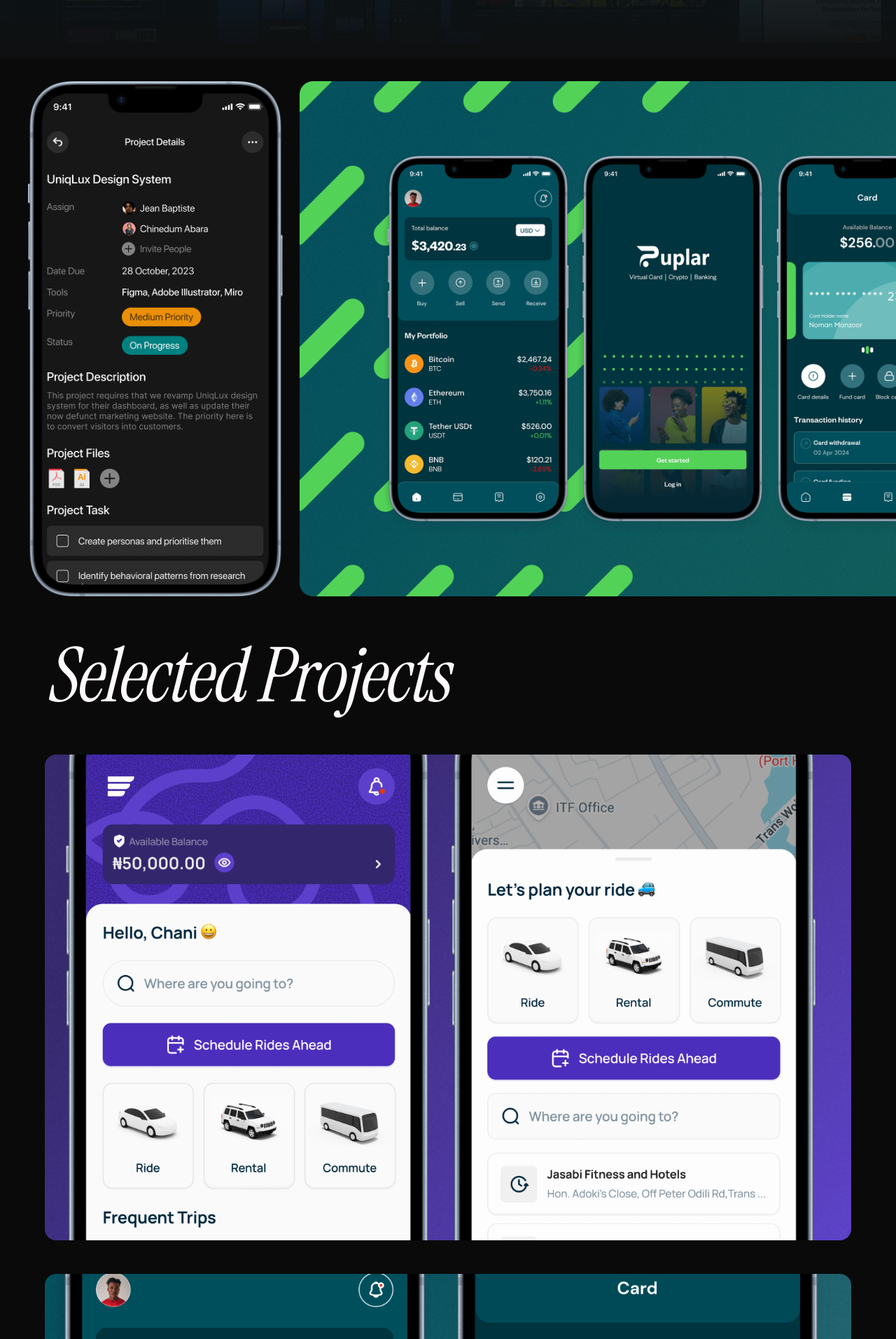
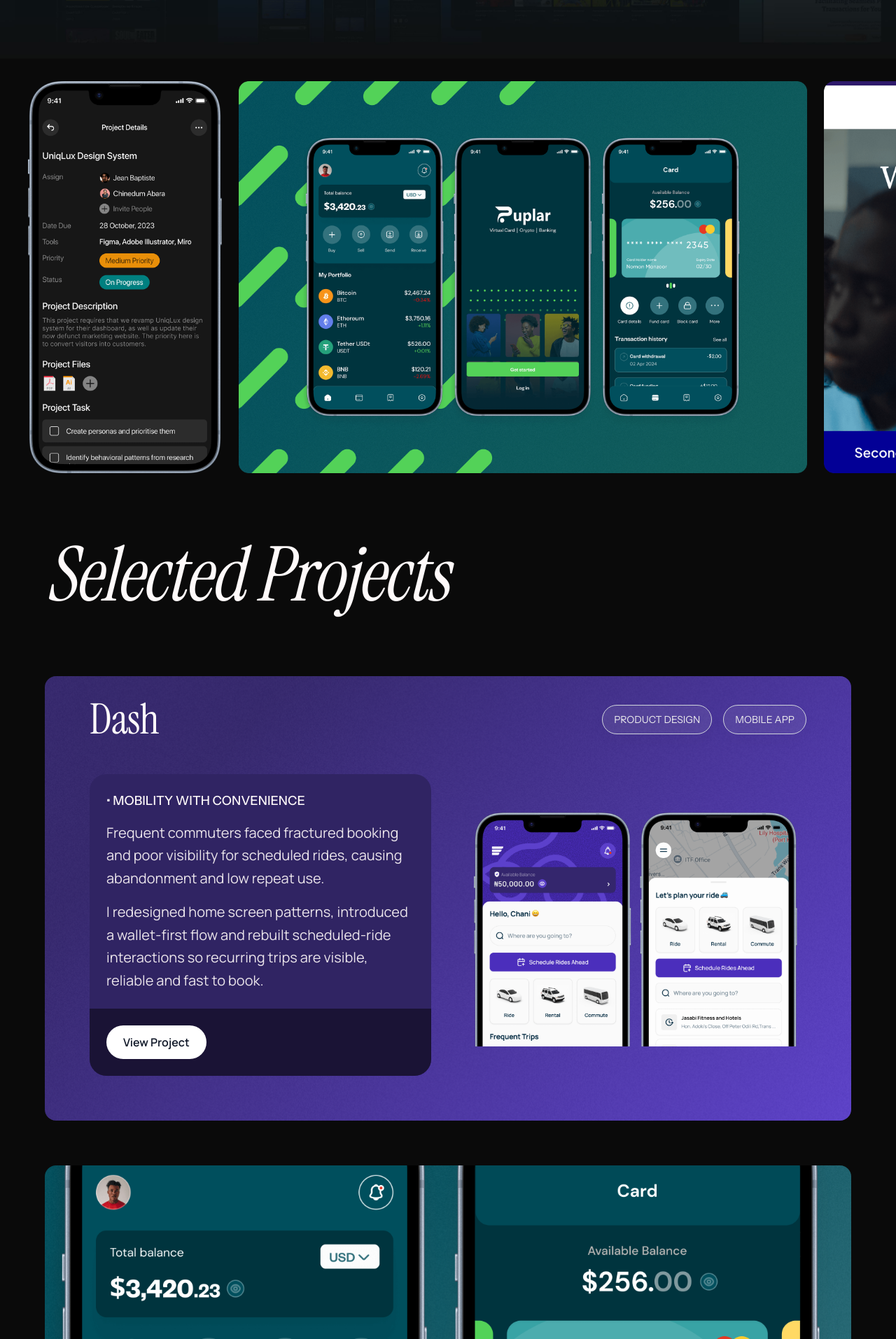
Before and after one commit to altBeck/port25, a Next.js app: page / in a window 1280 px wide. Shown: the part 527-2440 px from the top of the page at 70% size. Built offline with nearby package versions, Linux system fonts and the light colour scheme.

Commit message:
update-ui-adjustments-homepage

```diff
--- a/src/app/components/Capabilities.tsx
+++ b/src/app/components/Capabilities.tsx
@@ -62,13 +62,13 @@ const Capabilities = () => {
         Capabilities
       </h1>
 
-      <div className="flex flex-wrap gap-3 md:gap-5 uppercase text-xs md:text-lg font-medium">
+      <div className="flex flex-wrap gap-3 md:gap-5 uppercase text-[13px] md:text-lg font-medium">
         {skills.map((skill) => (
           <span
             key={skill}
             onMouseEnter={onMouseEnter}
             onMouseLeave={onMouseLeave}
-            className="cursor-pointer py-2 px-4 md:py-4 md:px-8 rounded-full bg-[#FFFAFA]/10 text-[#FFFAFA] border border-white/5 whitespace-nowrap"
+            className="cursor-pointer py-4 px-6 md:py-4 md:px-8 rounded-full bg-[#FFFAFA]/10 text-[#FFFAFA] border border-white/5 whitespace-nowrap"
           >
             {skill}
           </span>
--- a/src/app/components/Carousel.tsx
+++ b/src/app/components/Carousel.tsx
@@ -1,5 +1,6 @@
+// components/Carousel.tsx
 import Image from "next/image";
-import { useRef } from "react";
+import { useRef, useEffect, useState, useCallback } from "react";
 
 const images = [
   "/assets/images/dis1.png",
@@ -11,7 +12,61 @@ const images = [
 ];
 
 const Carousel = () => {
-  const carouselRef = useRef<HTMLDivElement>(null);
+  const carouselRef = useRef<HTMLDivElement | null>(null);
+  const firstImageContainerRef = useRef<HTMLDivElement | null>(null);
+  const [imageHeight, setImageHeight] = useState<number | null>(null);
+
+  // Measure first image height once it loads (only on mobile)
+  const measureFirstImage = useCallback(() => {
+    const container = firstImageContainerRef.current;
+    if (!container) return;
+
+    // Only apply fixed height on mobile (below md breakpoint)
+    const isMobile = window.innerWidth < 768;
+    if (!isMobile) {
+      setImageHeight(null);
+      return;
+    }
+
+    const img = container.querySelector<HTMLImageElement>("img");
+    if (!img) return;
+
+    // Wait for image to be fully rendered
+    const checkHeight = () => {
+      const rect = img.getBoundingClientRect();
+      if (rect.height > 0) {
+        // Limit height to half of viewport height on mobile
+        const maxHeight = window.innerHeight * 0.5;
+        const finalHeight = Math.min(rect.height, maxHeight);
+        setImageHeight(finalHeight);
+      } else {
+        // Retry if height not available yet
+        requestAnimationFrame(checkHeight);
+      }
+    };
+
+    if (img.complete) {
+      checkHeight();
+    } else {
+      img.addEventListener("load", checkHeight, { once: true });
+    }
+  }, []);
+
+  useEffect(() => {
+    measureFirstImage();
+
+    // Recompute on resize
+    let raf = 0;
+    const onResize = () => {
+      cancelAnimationFrame(raf);
+      raf = requestAnimationFrame(measureFirstImage);
+    };
+    window.addEventListener("resize", onResize);
+    return () => {
+      window.removeEventListener("resize", onResize);
+      cancelAnimationFrame(raf);
+    };
+  }, [measureFirstImage]);
 
   return (
     <div className="relative my-8 w-full">
@@ -21,16 +76,33 @@ const Carousel = () => {
         style={{ scrollSnapType: "x mandatory" }}
       >
         {images.map((img, idx) => (
-          <Image
+          <div
             key={idx}
-            src={img}
-            alt={`carousel ${idx + 1}`}
-            width={0}
-            height={0}
-            sizes="100vw"
-            className="object-contain xl:max-h-184 max-h-128 w-auto snap-center"
-            style={{ scrollSnapAlign: "center" }}
-          />
+            ref={idx === 0 ? firstImageContainerRef : null}
+            className="snap-center shrink-0 flex items-center"
+            style={{
+              // On mobile, height is the measured (and capped) first image height.
+              // On tablet/desktop (where imageHeight stays null), use a taller 70vh.
+              height: imageHeight ? `${imageHeight}px` : "70vh",
+            }}
+          >
+            <Image
+              src={img}
+              alt={`carousel ${idx + 1}`}
+              width={0}
+              height={0}
+              sizes="(max-width: 768px) 100vw, 50vw"
+              style={{
+                scrollSnapAlign: "center",
+                // Always fill the container height while preserving aspect ratio.
+                height: "100%",
+                width: "auto",
+                maxWidth: "100%",
+              }}
+              className="object-contain snap-center"
+              onLoadingComplete={idx === 0 ? measureFirstImage : undefined}
+            />
+          </div>
         ))}
       </div>
     </div>
--- a/src/app/components/Header.tsx
+++ b/src/app/components/Header.tsx
@@ -27,7 +27,7 @@ const Header = () => {
   }, []);
 
   return (
-    <header className="w-full relative pt-26 md:pt-24 lg:pt-24">
+    <header className="w-full relative pt-29 md:pt-24 lg:pt-24">
       {/* Hero background */}
       <div className="relative w-full h-auto">
         <Image
--- a/src/app/components/MobileNavOverlay.tsx
+++ b/src/app/components/MobileNavOverlay.tsx
@@ -44,11 +44,11 @@ export default function MobileNavOverlay({ open, onClose }: Props) {
       aria-modal="true"
     >
       {/* Dark panel (top half like your design) */}
-      <div className="absolute inset-0 bg-[#041D26] h-114" />
+      <div className="absolute inset-0 bg-[#041D26] h-120" />
 
       <div className="relative h-full w-full overflow-auto">
         <div>
-          <div className="flex items-center justify-between p-6">
+          <div className="flex items-center justify-between py-10 px-5">
             <Link href="/" scroll onClick={onClose}>
               <Image src="/assets/icons/name.svg" alt="Beck Kanno" width={199} height={20} />
             </Link>
--- a/src/app/components/NavBar.tsx
+++ b/src/app/components/NavBar.tsx
@@ -64,11 +64,11 @@ const NavBar = () => {
   return (
     <>
       <div
-        className={`w-full h-20 top-0 left-0 z-50 transition-transform duration-300 ${
+        className={`w-full top-0 left-0 z-50 transition-transform duration-300 ${
           visible ? "translate-y-0" : "-translate-y-full"
         } fixed`}
       >
-        <div className="fixed top-0 left-0 w-full z-50 flex items-center py-10 bg-[#041D26] px-6">
+        <div className="w-full flex items-center py-10 bg-[#041D26] px-6">
           {/* Left: Logo */}
           <div className="z-10">
             <Link href="/" scroll={true}>
@@ -130,7 +130,7 @@ const NavBar = () => {
           </div>
 
           <div className="ml-auto lg:hidden">
-            <button onClick={() => setOpen(o => !o)}>
+            <button className="p-2" onClick={() => setOpen((o) => !o)}>
               {open ? <CloseIcon /> : <MenuIcon />}
             </button>
           </div>
--- a/src/app/components/Work.tsx
+++ b/src/app/components/Work.tsx
@@ -5,13 +5,19 @@ const Work = () => {
   return (
     <div
       id="work"
-      className="w-full flex flex-col justify-center px-8 md:px-16 pb-12 md:pb-16"
+      className="w-full flex flex-col justify-center px-8 md:px-16 pb-12 md:pb-16 pt-8"
     >
-      <h1 className="mb-8 italic text-[#FFFAFA]">Selected Projects</h1>
+      <h1 className="mb-8 text-[3.25rem] md:hidden italic text-[#FFFAFA]">
+        Selected Projects
+      </h1>
 
-      <div className="flex flex-col gap-12">
+      <h1 className="mb-12 md:block hidden md:mb-16 italic text-[#FFFAFA]">
+        Selected Projects
+      </h1>
+
+      <div className="flex flex-col gap-12 md:gap-16">
         {/* Project card 1 */}
-        <div className="flex flex-col gap-5">
+        <div className="flex flex-col gap-6">
           <div
             id="dash"
             className="w-full relative rounded-2xl overflow-hidden bg-gradient-to-br from-indigo-900 to-indigo-700"
@@ -20,7 +26,7 @@ const Work = () => {
             }}
           >
             <div
-              className="relative w-full h-full px-12 md:px-16 pb-12 md:pb-16 pt-4 flex flex-col md:flex-row md:items-center gap-8 md:gap-12"
+              className="relative w-full h-full px-6 md:px-12 lg:px-16 pb-8 md:pb-12 lg:pb-16 pt-6 md:pt-8 flex flex-col gap-8 md:gap-12"
               style={{
                 backgroundImage: "url(/invisible.svg)",
                 backgroundSize: "cover",
@@ -28,59 +34,66 @@ const Work = () => {
                 backgroundRepeat: "no-repeat",
               }}
             >
-              <div className="flex flex-col gap-12 justify-between w-full">
               {/* top side */}
-                <div className="flex flex-row items-center justify-between w-full">
-                  <div className="flex flex-row justify-between items-center w-full">
-                    <h1 className="text-[#FFFAFA]">Dash</h1>
+              <div className="flex flex-col md:flex-row items-start md:items-center justify-between w-full gap-4">
+                <h1 className="text-[#FFFAFA] text-4xl md:text-5xl lg:text-6xl">
+                  Dash
+                </h1>
 
-                    <div className="flex flex-row gap-4 uppercase">
-                      <div className="p-2.5 px-4 rounded-full border border-gray-300 bg-white/8 drop-shadow-xl">
+                <div className="flex flex-row gap-3 md:gap-4 uppercase text-xs md:text-sm">
+                  <div className="p-2 md:p-2.5 px-3 md:px-4 rounded-full border border-gray-300 bg-white/8 drop-shadow-xl">
                     product design
                   </div>
-                      <div className="p-2.5 px-4 rounded-full border border-gray-300 bg-white/8 drop-shadow-xl">
+                  <div className="p-2 md:p-2.5 px-3 md:px-4 rounded-full border border-gray-300 bg-white/8 drop-shadow-xl">
                     mobile app
                   </div>
                 </div>
               </div>
-                </div>
 
-                {/* bottom side */}
-                <div className="flex flex-row gap-4 justify-between items-start w-full">
-                  <div className="flex-1 flex flex-col w-fit">
-                    <div className="bg-[#302463] w-fit pt-5 rounded-3xl">
-                      <div className="md:px-5 md:pb-5">
+              {/* content section */}
+              <div className="flex flex-col md:flex-row gap-6 md:gap-8 lg:gap-12 w-full">
+                <div className="flex-1 flex flex-col">
+                  <div className="bg-[#302463] w-full pt-5 md:pt-6 rounded-3xl">
+                    <div className="px-5 md:px-6 pb-5 md:pb-6">
+                      <h2 className="text-base md:text-lg font-medium pb-3 md:pb-4 text-[#FFFAFA]">
+                        • MOBILITY WITH CONVENIENCE
+                      </h2>
 
-                        <h2 className="text-lg font-medium pb-4">• MOBILITY WITH CONVENIENCE</h2>
-
-                        <p className="text-base md:text-xl font-manrope pb-4 w-sm">
+                      <p className="text-sm md:text-base lg:text-xl font-manrope pb-3 md:pb-4 text-[#FFFAFA]/90 leading-relaxed">
                         Frequent commuters faced fractured booking and poor
-                          visibility for scheduled rides, causing abandonment and low
-                          repeat use.
-                          <br />
+                        visibility for scheduled rides, causing abandonment and
+                        low repeat use.
                       </p>
 
-                        <p className="text-base md:text-xl font-manrope w-sm">
-                          I redesigned home screen patterns, introduced a wallet-first
-                          flow and rebuilt scheduled-ride interactions so recurring
-                          trips are visible, reliable and fast to book.
+                      <p className="text-sm md:text-base lg:text-xl font-manrope text-[#FFFAFA]/90 leading-relaxed">
+                        I redesigned home screen patterns, introduced a
+                        wallet-first flow and rebuilt scheduled-ride
+                        interactions so recurring trips are visible, reliable
+                        and fast to book.
                       </p>
                     </div>
 
-                      <div className="bg-[#1A1335] rounded-b-3xl p-5 items-start flex flex-row">
-                        <Link href="/dash" className="bg-white text-gray-900 px-4 py-2 rounded-full font-semibold font-manrope">View Project</Link>
+                    <div className="bg-[#1A1335] rounded-b-3xl p-5 md:p-6">
+                      <Link
+                        href="/dash"
+                        className="inline-block bg-white text-gray-900 px-5 md:px-6 py-2.5 md:py-3 rounded-full font-semibold font-manrope text-sm md:text-base hover:bg-gray-100 transition-colors"
+                      >
+                        View Project
+                      </Link>
                     </div>
                   </div>
                 </div>
 
-                  <div className="flex-1 absolute bottom-0 right-5">
+                {/* Images section - horizontal layout */}
+                <div className="flex-1 flex items-center justify-center md:justify-end">
+                  <div className="flex gap-4 overflow-x-auto hide-scrollbar w-full md:w-auto">
                     <Image
                       src="/dashPreview.png"
                       alt="dash home"
                       width={0}
                       height={0}
-                      sizes="50vw"
-                      className="w-full h-auto object-contain"
+                      sizes="(max-width: 768px) 50vw, 30vw"
+                      className="w-auto h-auto max-h-[400px] md:max-h-[500px] object-contain flex-shrink-0"
                     />
                   </div>
                 </div>
@@ -90,7 +103,7 @@ const Work = () => {
         </div>
 
         {/* Project card 2 */}
-        <div className="flex flex-col gap-5">
+        <div className="flex flex-col gap-6">
           <div
             id="puplar"
             className="w-full relative rounded-2xl overflow-hidden bg-gradient-to-br from-[#004F5D] to-[#33727D]"
@@ -99,7 +112,7 @@ const Work = () => {
             }}
           >
             <div
-              className="relative w-full h-full px-12 md:px-16 pb-12 md:pb-16 pt-4 flex flex-col md:flex-row md:items-center gap-8 md:gap-12"
+              className="relative w-full h-full px-6 md:px-12 lg:px-16 pb-8 md:pb-12 lg:pb-16 pt-6 md:pt-8 flex flex-col gap-8 md:gap-12"
               style={{
                 backgroundImage: "url(/invisible.svg)",
                 backgroundSize: "cover",
@@ -129,18 +142,26 @@ const Work = () => {
                   <div className="flex-1 flex flex-col w-fit">
                     <div className="bg-[#083C45] w-fit pt-5 rounded-3xl">
                       <div className="md:px-5 md:pb-5">
-
-                        <h2 className="text-lg font-medium pb-4">• VISUAL UI REFRESH</h2>
+                        <h2 className="text-lg font-medium pb-4">
+                          • VISUAL UI REFRESH
+                        </h2>
 
                         <p className="text-base md:text-xl font-manrope pb-4 w-sm">
-                        I refreshed Puplar’s entire UI and brand system across multi-currency funding, FX and virtual card flows. My goal was making high-trust financial actions feel approachable and consistent.
+                          I refreshed Puplar’s entire UI and brand system across
+                          multi-currency funding, FX and virtual card flows. My
+                          goal was making high-trust financial actions feel
+                          approachable and consistent.
                           <br />
                         </p>
-
                       </div>
 
                       <div className="bg-[#052429] rounded-b-3xl p-5 items-start flex flex-row">
-                      <Link href="/puplar" className="bg-white text-gray-900 px-4 py-2 rounded-full font-semibold font-manrope">View Project</Link>
+                        <Link
+                          href="/puplar"
+                          className="bg-white text-gray-900 px-4 py-2 rounded-full font-semibold font-manrope"
+                        >
+                          View Project
+                        </Link>
                       </div>
                     </div>
                   </div>
@@ -161,7 +182,6 @@ const Work = () => {
           </div>
         </div>
       </div>
-
     </div>
   );
 };
```
Also changed, not shown: src/app/components/About.tsx (+13 -4 lines). Lines whose indentation alone changed are shown as unchanged.
